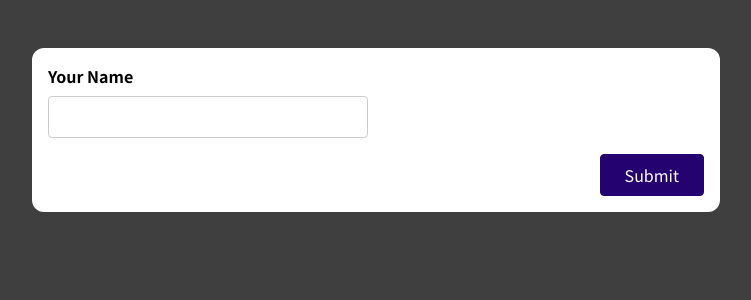
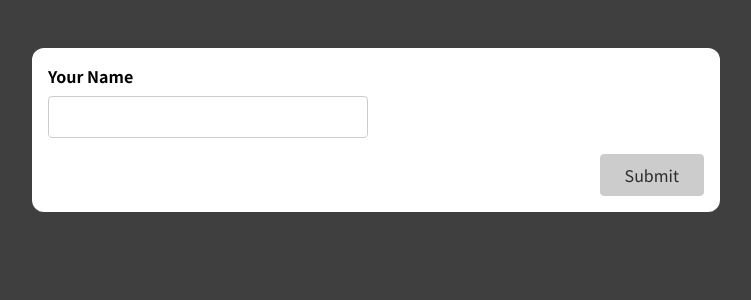
Before and after one commit to sovernut/react-custom-hooks, a React (Create React App) app in the folder basic/: page / in a window 1280 px wide. Shown: the top 300 px of the page, without its empty margins (264-1015 px from the left). Built offline with nearby package versions, Linux system fonts and the light colour scheme.

Commit message:
overall form valid

```diff
--- a/basic/src/components/SimpleInput.js
+++ b/basic/src/components/SimpleInput.js
@@ -4,6 +4,7 @@
   const [enteredNameTouched, setenteredNameTouched] = useState(false);
   const enteredNameIsValid = enteredName.trim() !== "";
   const nameInputIsInvalid = !enteredNameIsValid && enteredNameTouched;
+  const formIsValid = enteredNameIsValid
 
   const nameInputChangeHandler = (event) => {
     setenteredName(event.target.value);
@@ -51,7 +52,7 @@
         )}
       </div>
       <div className="form-actions">
-        <button>Submit</button>
+        <button disabled={!formIsValid}>Submit</button>
       </div>
     </form>
   );
--- a/basic/src/index.css
+++ b/basic/src/index.css
@@ -1,11 +1,11 @@
-@import url('https://fonts.googleapis.com/css2?family=Noto+Sans+JP:wght@400;700&display=swap');
+@import url("https://fonts.googleapis.com/css2?family=Noto+Sans+JP:wght@400;700&display=swap");
 
 * {
   box-sizing: border-box;
 }
 
 html {
-  font-family: 'Noto Sans JP', sans-serif;
+  font-family: "Noto Sans JP", sans-serif;
 }
 
 body {
@@ -79,6 +79,15 @@
   border-color: #33059e;
 }
 
+button:disabled,
+button:disabled:hover,
+button:disabled:active {
+  background-color: #ccc;
+  color: rgb(48, 42, 42);
+  border-color: #ccc;
+  cursor: not-allowed;
+}
+
 .form-actions {
   text-align: right;
 }
```
Also changed, not shown: 1 other file (tests, documents, lock files or other folders).
